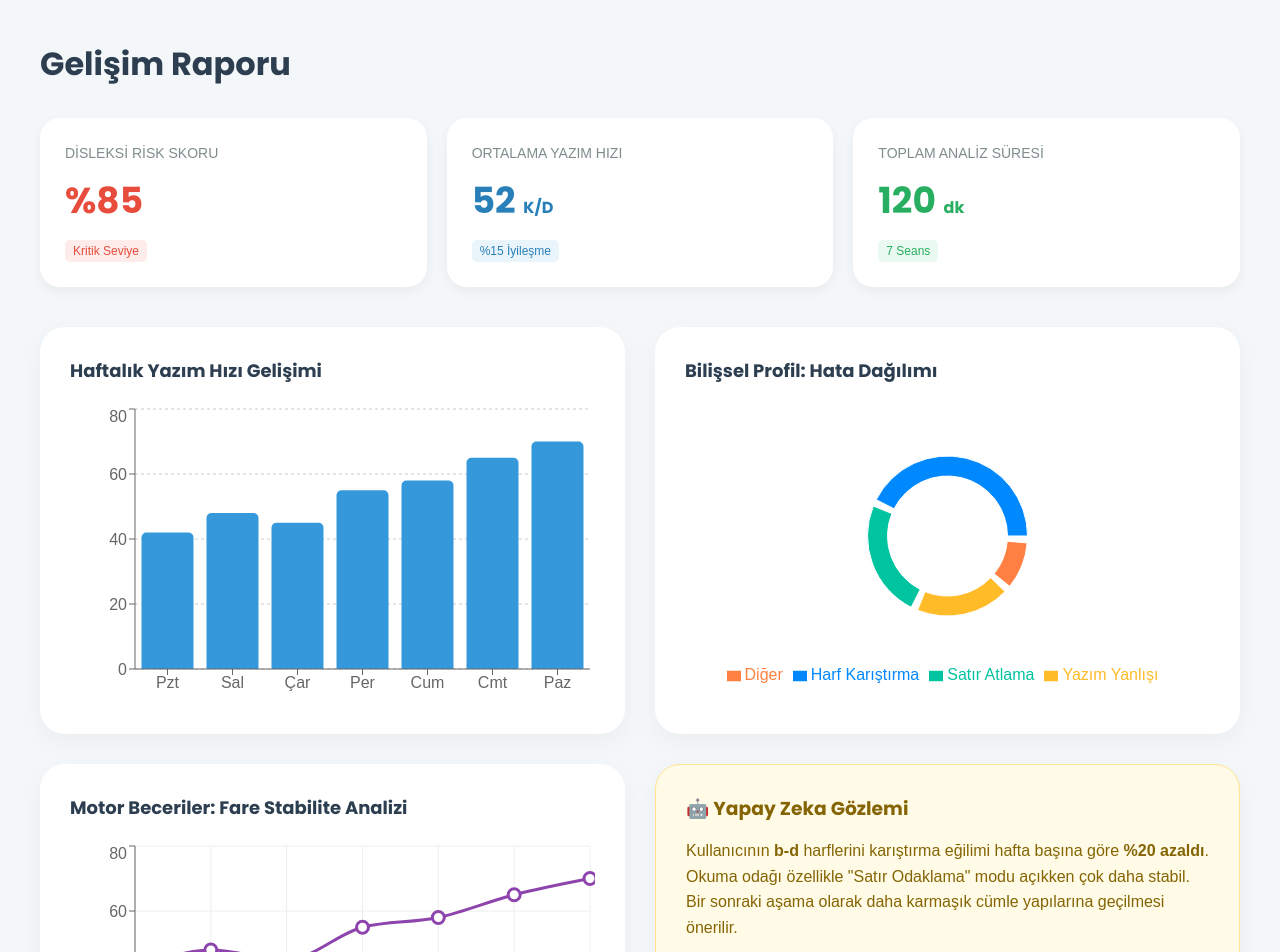
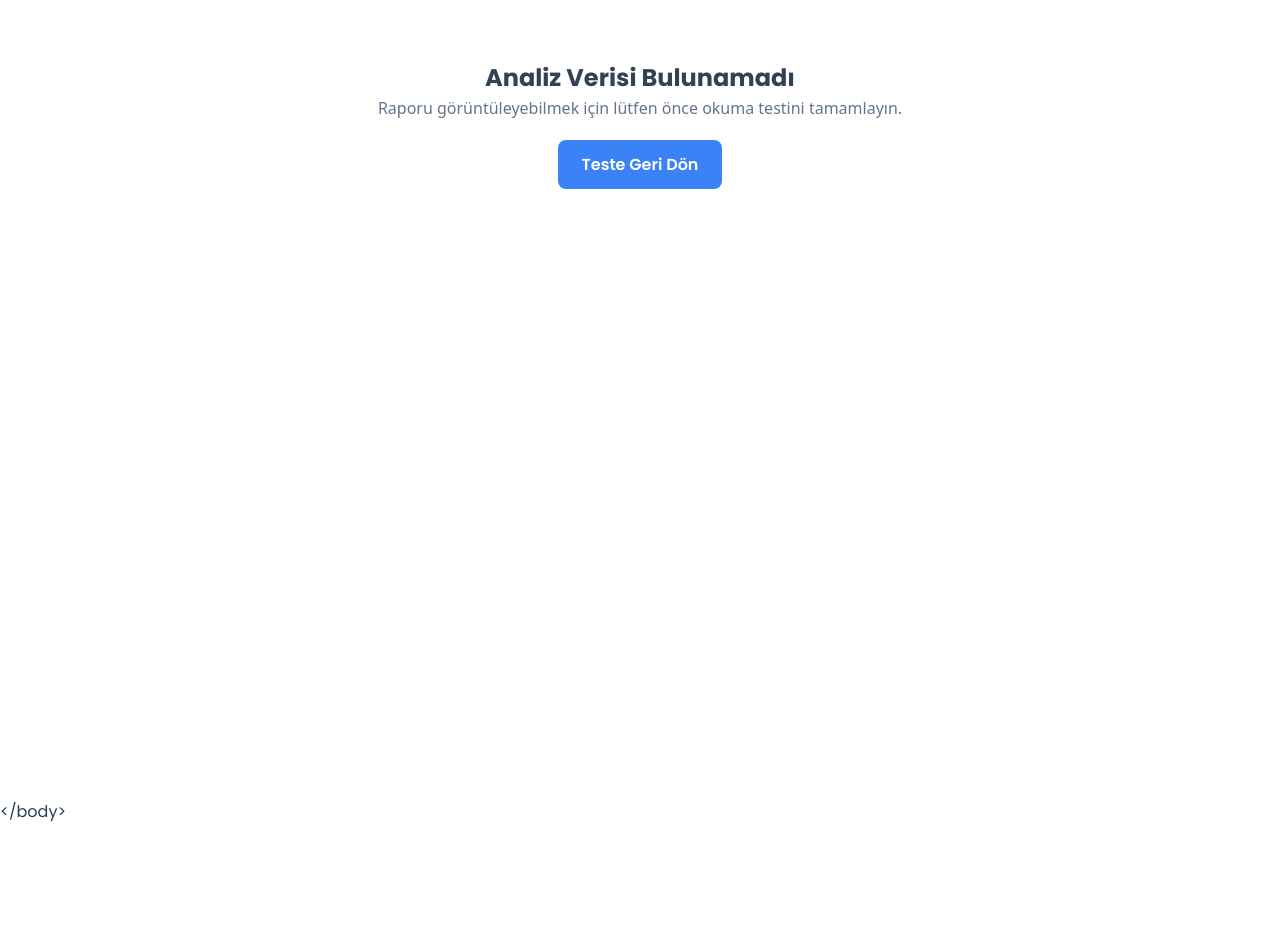
Before and after one commit to Zehrayt/izge, a React (Vite) app in the folder izge-frontend/: page /rapor in a window 1280 px wide. Shown: the top 952 px of the page. After the commit the page ends 824 px from the top, so only its background shows below. Built offline with nearby package versions, Linux system fonts and the light colour scheme.

Commit message:
analiz sayfası son - rapor gerçek veriler ile çalışıyor

```diff
--- a/izge-frontend/src/components/Analiz.jsx
+++ b/izge-frontend/src/components/Analiz.jsx
@@ -511,7 +511,7 @@ export default function Analiz() {
 
                     {/* Aksiyon Butonları */}
                     <div style={{ textAlign: 'center', marginTop: 80, display: 'flex', gap: 16, justifyContent: 'center', flexWrap: 'wrap' }}>
-                      <button onClick={() => navigate('/rapor')} style={{...s.birincilBtn, padding: '16px 40px', fontSize: '1.1rem'}}>Gelişim Raporumu Gör <ArrowRightIcon /></button>
+                      <button onClick={() => navigate('/rapor', { state: { analizVerisi: backendSonuc } })} style={{...s.birincilBtn, padding: '16px 40px', fontSize: '1.1rem'}}>Gelişim Raporumu Gör <ArrowRightIcon /></button>
                       <button onClick={() => { setAdim('klavye'); setKlavyeHamVeriler([]); setCizimHamVeriler([]); setBackendSonuc(null); setCizimAdim(0); setCizimTekrar(0); setHedefHarf(0); setKlavyeTamamlandi(false); setCizimTamamlandi(false); }} style={{...s.ikinciBtn, padding: '16px 40px', fontSize: '1.1rem'}}>Tekrar Başla</button>
                     </div>
                   </div>
--- a/izge-frontend/src/components/Rapor.jsx
+++ b/izge-frontend/src/components/Rapor.jsx
@@ -1,107 +1,137 @@
 import React from 'react';
+import { useLocation, useNavigate } from 'react-router-dom';
 import {
-  BarChart, Bar, XAxis, YAxis, CartesianGrid, Tooltip, ResponsiveContainer,
-  PieChart, Pie, Cell, Legend, LineChart, Line
+  BarChart, Bar, XAxis, YAxis, CartesianGrid, Tooltip as RechartsTooltip, ResponsiveContainer,
+  PieChart, Pie, Cell, Legend
 } from 'recharts';
 
-// Arkadaşlarının istediği veriler (Simüle edilmiş)
-const haftalikVeri = [
-  { ad: 'Pzt', hiz: 42, hata: 5 },
-  { ad: 'Sal', hiz: 48, hata: 4 },
-  { ad: 'Çar', hiz: 45, hata: 6 },
-  { ad: 'Per', hiz: 55, hata: 3 },
-  { ad: 'Cum', hiz: 58, hata: 2 },
-  { ad: 'Cmt', hiz: 65, hata: 2 },
-  { ad: 'Paz', hiz: 70, hata: 1 },
+const RENKLER = ['#0088FE', '#00C49F', '#FFBB28', '#FF8042', '#8E44AD'];
+
+export default function Rapor() {
+  const location = useLocation();
+  const navigate = useNavigate();
+
+  // KÖPRÜNÜN SONU: Analiz sayfasından gönderilen gerçek veriyi yakalıyoruz
+  const gercekVeri = location.state?.analizVerisi;
+
+  // Eğer kullanıcı test yapmadan direkt "/rapor" url'sine girdiyse onu uyar ve teste geri gönder
+  if (!gercekVeri) {
+    return (
+      <div style={{ padding: '60px', textAlign: 'center', fontFamily: 'system-ui, sans-serif' }}>
+        <h2 style={{ color: '#334155' }}>Analiz Verisi Bulunamadı</h2>
+        <p style={{ color: '#64748b', marginBottom: '20px' }}>Raporu görüntüleyebilmek için lütfen önce okuma testini tamamlayın.</p>
+        <button
+          onClick={() => navigate('/analiz')}
+          style={{ padding: '12px 24px', backgroundColor: '#3b82f6', color: 'white', border: 'none', borderRadius: '8px', cursor: 'pointer', fontSize: '16px' }}
+        >
+          Teste Geri Dön
+        </button>
+      </div>
+    );
+  }
+
+  // Gelen gerçek verileri Bar Chart'ın anlayacağı dizi (array) formatına çeviriyoruz
+  const metrikVerileri = [
+    { isim: 'Klavye Hatası', deger: gercekVeri.klavyeHataOrtalamasi },
+    { isim: 'Silme (Backspace)', deger: gercekVeri.backspaceOrtalamasi },
+    { isim: 'Titreme', deger: gercekVeri.titremeOrtalamasi },
+    { isim: 'Duraksama', deger: gercekVeri.duraksamaOrtalamasi }
   ];
 
-const hataDagilimi = [
-  { name: 'Harf Karıştırma', value: 45 },
-  { name: 'Satır Atlama', value: 25 },
-  { name: 'Yazım Yanlışı', value: 20 },
-  { name: 'Diğer', value: 10 },
-];
+  // Yapay Zeka tahminleri listesini grafiğe hazırlıyoruz
+  const aiTahminleri = gercekVeri.yapayZekaTahminleri || [];
 
-const RENKLER = ['#0088FE', '#00C49F', '#FFBB28', '#FF8042'];
+  return (
+    <div style={{ padding: '40px', backgroundColor: '#f8fafc', minHeight: '100vh', fontFamily: 'system-ui, -apple-system, sans-serif' }}>
 
-export default function Rapor() {
-  return (
-    <div style={{ padding: '40px', backgroundColor: '#f4f7f9', minHeight: '100vh', fontFamily: 'sans-serif' }}>
-      <h1 style={{ color: '#2c3e50', marginBottom: '30px' }}>Gelişim Raporu</h1>
+      <div style={{ display: 'flex', justifyContent: 'space-between', alignItems: 'center', marginBottom: '30px' }}>
+        <h1 style={{ color: '#1e293b', margin: 0 }}>İzge Analiz Sonuçları</h1>
+        <span style={{
+            backgroundColor: gercekVeri.riskSkoru > 60 ? '#fee2e2' : '#e0f2fe',
+            color: gercekVeri.riskSkoru > 60 ? '#ef4444' : '#0284c7',
+            padding: '8px 16px', borderRadius: '20px', fontWeight: 'bold'
+        }}>
+          Risk Seviyesi: {gercekVeri.riskSeviyesi}
+        </span>
+      </div>
 
-      {/* ÜST ÖZET KARTLARI (image_81'deki gibi) */}
-      <div style={{ display: 'grid', gridTemplateColumns: 'repeat(auto-fit, minmax(250px, 1fr))', gap: '20px', marginBottom: '40px' }}>
+      {/* 1. SATIR: ÖZET KARTLARI */}
+      <div style={{ display: 'grid', gridTemplateColumns: 'repeat(auto-fit, minmax(200px, 1fr))', gap: '20px', marginBottom: '40px' }}>
         <div style={cardStyle}>
-          <p style={{ color: '#7f8c8d', fontSize: '14px', margin: 0 }}>DİSLEKSİ RİSK SKORU</p>
-          <h2 style={{ color: '#e74c3c', fontSize: '36px', margin: '10px 0' }}>%85</h2>
-          <span style={{ backgroundColor: '#fdecea', color: '#e74c3c', padding: '4px 8px', borderRadius: '5px', fontSize: '12px' }}>Kritik Seviye</span>
+          <p style={cardLabelStyle}>YAPAY ZEKA RİSK SKORU</p>
+          <h2 style={{ ...cardValueStyle, color: gercekVeri.riskSkoru > 60 ? '#ef4444' : '#10b981' }}>
+            %{gercekVeri.riskSkoru}
+          </h2>
         </div>
         <div style={cardStyle}>
-          <p style={{ color: '#7f8c8d', fontSize: '14px', margin: 0 }}>ORTALAMA YAZIM HIZI</p>
-          <h2 style={{ color: '#2980b9', fontSize: '36px', margin: '10px 0' }}>52 <small style={{fontSize: '16px'}}>K/D</small></h2>
-          <span style={{ backgroundColor: '#eaf4fb', color: '#2980b9', padding: '4px 8px', borderRadius: '5px', fontSize: '12px' }}>%15 İyileşme</span>
+          <p style={cardLabelStyle}>KLAVYE HATA ORT.</p>
+          <h2 style={{ ...cardValueStyle, color: '#f59e0b' }}>{gercekVeri.klavyeHataOrtalamasi}</h2>
         </div>
         <div style={cardStyle}>
-          <p style={{ color: '#7f8c8d', fontSize: '14px', margin: 0 }}>TOPLAM ANALİZ SÜRESİ</p>
-          <h2 style={{ color: '#27ae60', fontSize: '36px', margin: '10px 0' }}>120 <small style={{fontSize: '16px'}}>dk</small></h2>
-          <span style={{ backgroundColor: '#eafaf1', color: '#27ae60', padding: '4px 8px', borderRadius: '5px', fontSize: '12px' }}>7 Seans</span>
+          <p style={cardLabelStyle}>SİLME (BACKSPACE)</p>
+          <h2 style={{ ...cardValueStyle, color: '#3b82f6' }}>{gercekVeri.backspaceOrtalamasi}</h2>
+        </div>
+        <div style={cardStyle}>
+          <p style={cardLabelStyle}>DURAKSAMA SÜRESİ</p>
+          <h2 style={{ ...cardValueStyle, color: '#8b5cf6' }}>{gercekVeri.duraksamaOrtalamasi}</h2>
         </div>
       </div>
 
-      {/* GRAFİKLER (image_82 ve 83 referanslı) */}
-      <div style={{ display: 'grid', gridTemplateColumns: 'repeat(auto-fit, minmax(400px, 1fr))', gap: '30px' }}>
+      {/* 2. SATIR: GRAFİKLER */}
+      <div style={{ display: 'grid', gridTemplateColumns: 'repeat(auto-fit, minmax(450px, 1fr))', gap: '30px' }}>
 
-        {/* Yazım Hızı Grafiği */}
+        {/* Tüm Metriklerin Karşılaştırmalı Çubuk Grafiği */}
         <div style={graphBoxStyle}>
-          <h3 style={{ marginBottom: '20px', fontSize: '18px' }}>Haftalık Yazım Hızı Gelişimi</h3>
+          <h3 style={graphTitleStyle}>Oturum Metrik Dağılımı</h3>
           <ResponsiveContainer width="100%" height={300}>
-            <BarChart data={haftalikVeri}>
-              <CartesianGrid strokeDasharray="3 3" vertical={false} />
-              <XAxis dataKey="ad" />
-              <YAxis />
-              <Tooltip cursor={{fill: '#f0f0f0'}} />
-              <Bar dataKey="hiz" fill="#3498db" radius={[5, 5, 0, 0]} />
+            <BarChart data={metrikVerileri}>
+              <CartesianGrid strokeDasharray="3 3" vertical={false} stroke="#e2e8f0" />
+              <XAxis dataKey="isim" stroke="#64748b" />
+              <YAxis stroke="#64748b" />
+              <RechartsTooltip cursor={{ fill: '#f1f5f9' }} />
+              <Bar dataKey="deger" fill="#3b82f6" radius={[6, 6, 0, 0]} />
             </BarChart>
           </ResponsiveContainer>
         </div>
 
-        {/* Hata Analizi Pastası */}
+        {/* Yapay Zeka Anomali Tahminleri (Pie Chart) */}
         <div style={graphBoxStyle}>
-          <h3 style={{ marginBottom: '20px', fontSize: '18px' }}>Bilişsel Profil: Hata Dağılımı</h3>
+          <h3 style={graphTitleStyle}>AI Modeli Okuma Anomalisi Tespitleri</h3>
+          {aiTahminleri.length > 0 ? (
             <ResponsiveContainer width="100%" height={300}>
               <PieChart>
-              <Pie data={hataDagilimi} innerRadius={60} outerRadius={80} paddingAngle={5} dataKey="value">
-                {hataDagilimi.map((entry, index) => (
+                <Pie
+                  data={aiTahminleri}
+                  innerRadius={70}
+                  outerRadius={90}
+                  paddingAngle={5}
+                  dataKey="deger"   // Backend'den gelen AITahminDTO içindeki alan adı (örn: deger/oran)
+                  nameKey="isim"    // Backend'den gelen AITahminDTO içindeki alan adı (örn: anomaliTuru/isim)
+                >
+                  {aiTahminleri.map((entry, index) => (
                     <Cell key={`cell-${index}`} fill={RENKLER[index % RENKLER.length]} />
                   ))}
                 </Pie>
-              <Tooltip />
+                <RechartsTooltip />
                 <Legend verticalAlign="bottom" height={36}/>
               </PieChart>
             </ResponsiveContainer>
+          ) : (
+            <div style={{ display:'flex', height:'300px', alignItems:'center', justifyContent:'center', color:'#94a3b8' }}>
+              Yapay zeka tahmini bulunamadı.
+            </div>
+          )}
         </div>
 
-        {/* Fare Hareket Stabilite Grafiği */}
-        <div style={{ ...graphBoxStyle, gridColumn: 'span 1' }}>
-          <h3 style={{ marginBottom: '20px', fontSize: '18px' }}>Motor Beceriler: Fare Stabilite Analizi</h3>
-          <ResponsiveContainer width="100%" height={300}>
-            <LineChart data={haftalikVeri}>
-              <CartesianGrid stroke="#eee" />
-              <XAxis dataKey="ad" />
-              <YAxis />
-              <Tooltip />
-              <Line type="monotone" dataKey="hiz" stroke="#8e44ad" strokeWidth={3} dot={{ r: 6 }} />
-            </LineChart>
-          </ResponsiveContainer>
-        </div>
-
-        {/* AI Yorumu Kutusu (image_84 referanslı) */}
-        <div style={{ ...graphBoxStyle, backgroundColor: '#fffbe6', border: '1px solid #ffe58f' }}>
-          <h3 style={{ color: '#856404', marginBottom: '15px' }}>🤖 Yapay Zeka Gözlemi</h3>
-          <p style={{ color: '#856404', lineHeight: '1.6' }}>
-            Kullanıcının <strong>b-d</strong> harflerini karıştırma eğilimi hafta başına göre <strong>%20 azaldı</strong>.
-            Okuma odağı özellikle "Satır Odaklama" modu açıkken çok daha stabil.
-            Bir sonraki aşama olarak daha karmaşık cümle yapılarına geçilmesi önerilir.
+        {/* AI Yorum Özeti */}
+        <div style={{ ...graphBoxStyle, gridColumn: '1 / -1', backgroundColor: '#f0fdf4', border: '1px solid #bbf7d0' }}>
+          <h3 style={{ ...graphTitleStyle, color: '#166534', display: 'flex', alignItems: 'center', gap: '10px' }}>
+            🧠 Yapay Zeka Sonuç Raporu
+          </h3>
+          <p style={{ color: '#15803d', lineHeight: '1.6', margin: 0, fontSize: '15px' }}>
+            Bu test oturumunda kullanıcının <strong>{gercekVeri.duraksamaOrtalamasi} saniye duraksama</strong> ve <strong>{gercekVeri.titremeOrtalamasi} birim fare titremesi</strong> gerçekleştirdiği tespit edilmiştir.
+            Modellerimiz bu motor beceri ve klavye hatalarını analiz ederek güncel risk skorunu <strong>%{gercekVeri.riskSkoru}</strong> olarak belirlemiştir.
+            Bu seviye sistem tarafından <strong>"{gercekVeri.riskSeviyesi}"</strong> olarak sınıflandırılmaktadır.
           </p>
         </div>
 
@@ -110,5 +140,17 @@ export default function Rapor() {
   );
 }
 
-const cardStyle = { backgroundColor: 'white', padding: '25px', borderRadius: '20px', boxShadow: '0 4px 12px rgba(0,0,0,0.05)' };
-const graphBoxStyle = { backgroundColor: 'white', padding: '30px', borderRadius: '25px', boxShadow: '0 8px 24px rgba(0,0,0,0.04)' };
+// Ortak Tasarım Stilleri
+const cardStyle = {
+  backgroundColor: 'white', padding: '25px', borderRadius: '16px',
+  boxShadow: '0 4px 6px -1px rgba(0, 0, 0, 0.1), 0 2px 4px -1px rgba(0, 0, 0, 0.06)',
+  display: 'flex', flexDirection: 'column', justifyContent: 'center'
+};
+const cardLabelStyle = { color: '#64748b', fontSize: '13px', fontWeight: '600', letterSpacing: '0.5px', margin: '0 0 10px 0' };
+const cardValueStyle = { fontSize: '32px', fontWeight: 'bold', margin: 0 };
+
+const graphBoxStyle = {
+  backgroundColor: 'white', padding: '25px', borderRadius: '16px',
+  boxShadow: '0 4px 6px -1px rgba(0, 0, 0, 0.1), 0 2px 4px -1px rgba(0, 0, 0, 0.06)'
+};
+const graphTitleStyle = { margin: '0 0 20px 0', fontSize: '16px', color: '#334155', fontWeight: '600' };
```
Lines whose indentation alone changed are shown as unchanged.
